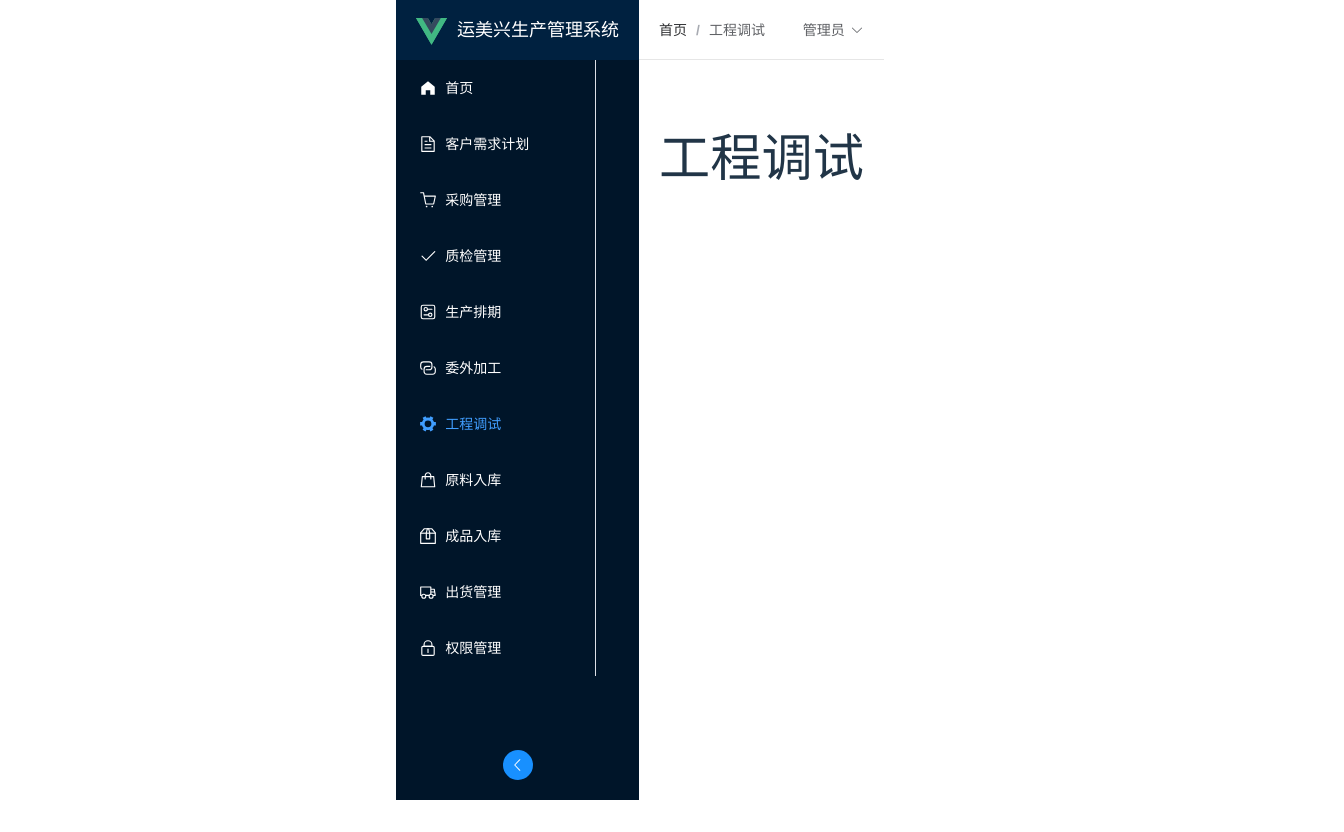
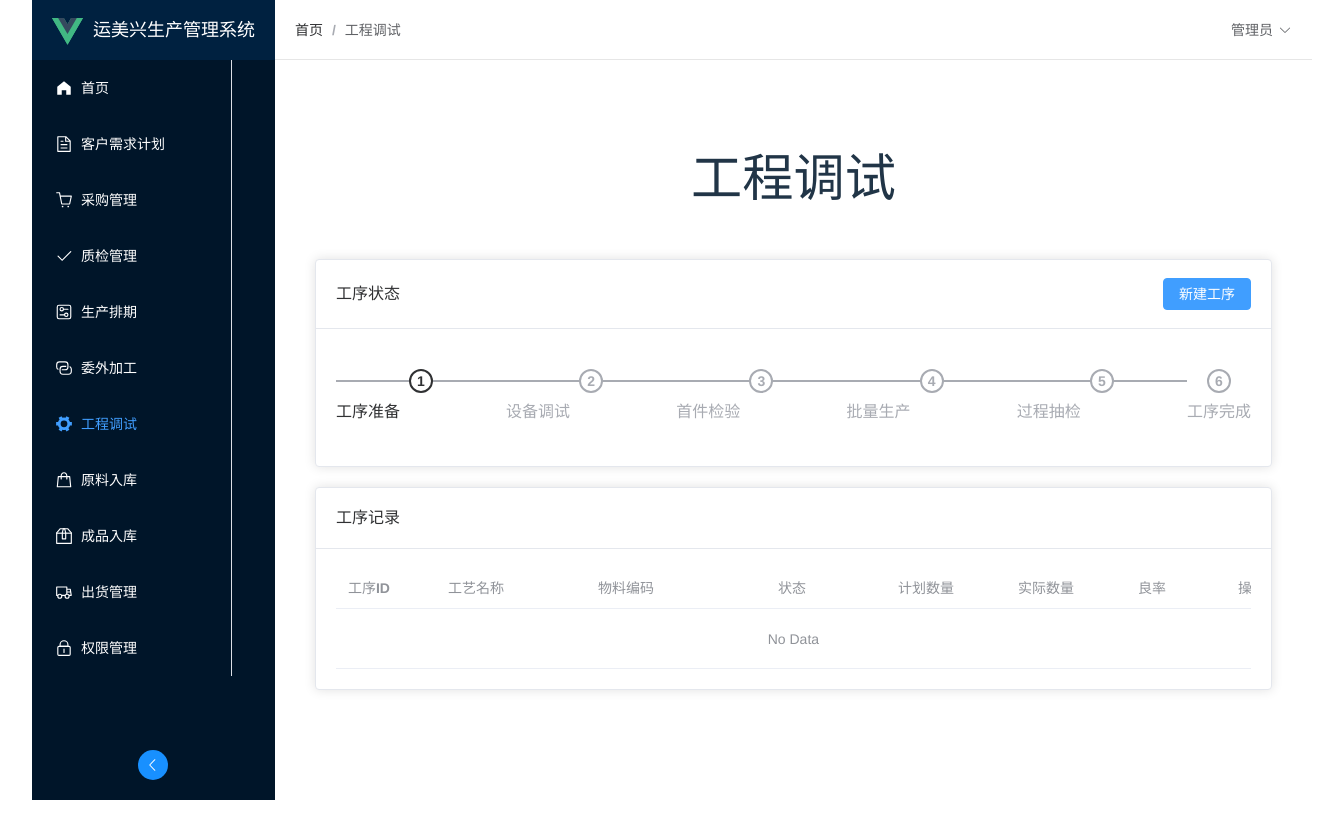
Before and after one commit to giftboys8/ymx, a Vue app: page /engineering in a window 1280 px wide. Shown: the whole page, 1344 px wide, since content can reach past the window. Built offline with nearby package versions, Linux system fonts and the light colour scheme.

Commit message:
工程调试

```diff
--- a/src/views/Engineering.vue
+++ b/src/views/Engineering.vue
@@ -1,17 +1,207 @@
 <template>
-  <div>
+  <div class="engineering-container">
     <h1>工程调试</h1>
-    <!-- 工程调试记录管理内容将放在这里 -->
+
+    <!-- 工序状态概览 -->
+    <el-card class="status-card">
+      <template #header>
+        <div class="card-header">
+          <span>工序状态</span>
+          <el-button type="primary" @click="startNewProcess">新建工序</el-button>
+        </div>
+      </template>
+      <el-steps :active="currentStep" finish-status="success">
+        <el-step title="工序准备" />
+        <el-step title="设备调试" />
+        <el-step title="首件检验" />
+        <el-step title="批量生产" />
+        <el-step title="过程抽检" />
+        <el-step title="工序完成" />
+      </el-steps>
+    </el-card>
+
+    <!-- 工序详情表格 -->
+    <el-card class="process-card">
+      <template #header>
+        <div class="card-header">
+          <span>工序记录</span>
+        </div>
+      </template>
+      <el-table :data="processRecords" style="width: 100%">
+        <el-table-column prop="process_id" label="工序ID" width="100" />
+        <el-table-column prop="process_name" label="工艺名称" width="150" />
+        <el-table-column prop="material_code" label="物料编码" width="180" />
+        <el-table-column prop="status" label="状态" width="120">
+          <template #default="scope">
+            <el-tag :type="getStatusType(scope.row.status)">{{ scope.row.status }}</el-tag>
+          </template>
+        </el-table-column>
+        <el-table-column prop="planned_quantity" label="计划数量" width="120" />
+        <el-table-column prop="actual_quantity" label="实际数量" width="120" />
+        <el-table-column prop="yield_rate" label="良率" width="100">
+          <template #default="scope">
+            {{ scope.row.yield_rate }}%
+          </template>
+        </el-table-column>
+        <el-table-column label="操作" width="200">
+          <template #default="scope">
+            <el-button size="small" @click="handleProcess(scope.row)">处理</el-button>
+            <el-button size="small" type="danger" @click="handleDelete(scope.row)">删除</el-button>
+          </template>
+        </el-table-column>
+      </el-table>
+    </el-card>
+
+    <!-- 工序处理对话框 -->
+    <el-dialog v-model="dialogVisible" :title="dialogTitle" width="50%">
+      <el-form :model="currentProcess" label-width="120px">
+        <el-form-item label="工艺名称">
+          <el-input v-model="currentProcess.process_name" />
+        </el-form-item>
+        <el-form-item label="物料编码">
+          <el-input v-model="currentProcess.material_code" />
+        </el-form-item>
+        <el-form-item label="计划数量">
+          <el-input-number v-model="currentProcess.planned_quantity" :min="0" />
+        </el-form-item>
+        <el-form-item label="工艺参数" v-if="currentStep === 0">
+          <el-input type="textarea" v-model="currentProcess.parameters" rows="3" />
+        </el-form-item>
+        <el-form-item label="设备状态" v-if="currentStep === 1">
+          <el-select v-model="currentProcess.equipment_status">
+            <el-option label="正常" value="normal" />
+            <el-option label="待调试" value="pending" />
+            <el-option label="故障" value="fault" />
+          </el-select>
+        </el-form-item>
+        <el-form-item label="检验结果" v-if="currentStep === 2 || currentStep === 4">
+          <el-radio-group v-model="currentProcess.inspection_result">
+            <el-radio label="pass">合格</el-radio>
+            <el-radio label="fail">不合格</el-radio>
+          </el-radio-group>
+        </el-form-item>
+        <el-form-item label="实际数量" v-if="currentStep === 3">
+          <el-input-number v-model="currentProcess.actual_quantity" :min="0" />
+        </el-form-item>
+      </el-form>
+      <template #footer>
+        <span class="dialog-footer">
+          <el-button @click="dialogVisible = false">取消</el-button>
+          <el-button type="primary" @click="saveProcess">确认</el-button>
+        </span>
+      </template>
+    </el-dialog>
   </div>
 </template>
 
 <script>
 export default {
   name: 'Engineering',
-  // 组件逻辑将在这里实现
+  data() {
+    return {
+      currentStep: 0,
+      dialogVisible: false,
+      dialogTitle: '',
+      processRecords: [],
+      currentProcess: {
+        process_id: '',
+        process_name: '',
+        material_code: '',
+        planned_quantity: 0,
+        actual_quantity: 0,
+        yield_rate: 0,
+        status: '未开始',
+        parameters: '',
+        equipment_status: 'normal',
+        inspection_result: 'pass'
+      }
+    }
+  },
+  methods: {
+    startNewProcess() {
+      this.dialogTitle = '新建工序'
+      this.currentProcess = {
+        process_id: Date.now().toString(),
+        process_name: '',
+        material_code: '',
+        planned_quantity: 0,
+        actual_quantity: 0,
+        yield_rate: 0,
+        status: '未开始',
+        parameters: '',
+        equipment_status: 'normal',
+        inspection_result: 'pass'
+      }
+      this.dialogVisible = true
+    },
+    handleProcess(row) {
+      this.dialogTitle = '处理工序'
+      this.currentProcess = { ...row }
+      this.dialogVisible = true
+    },
+    handleDelete(row) {
+      this.$confirm('确认删除该工序记录?', '提示', {
+        confirmButtonText: '确定',
+        cancelButtonText: '取消',
+        type: 'warning'
+      }).then(() => {
+        const index = this.processRecords.findIndex(item => item.process_id === row.process_id)
+        if (index !== -1) {
+          this.processRecords.splice(index, 1)
+          this.$message.success('删除成功')
+        }
+      }).catch(() => {})
+    },
+    saveProcess() {
+      if (this.currentProcess.process_id) {
+        const index = this.processRecords.findIndex(
+          item => item.process_id === this.currentProcess.process_id
+        )
+        if (index !== -1) {
+          this.processRecords[index] = { ...this.currentProcess }
+        } else {
+          this.processRecords.push({ ...this.currentProcess })
+        }
+      } else {
+        this.processRecords.push({ ...this.currentProcess })
+      }
+      this.dialogVisible = false
+      this.$message.success('保存成功')
+    },
+    getStatusType(status) {
+      const statusMap = {
+        '未开始': 'info',
+        '进行中': 'warning',
+        '已完成': 'success',
+        '异常': 'danger'
+      }
+      return statusMap[status] || 'info'
+    }
+  }
 }
 </script>
 
 <style scoped>
-/* 组件样式将放在这里 */
+.engineering-container {
+  padding: 20px;
+}
+
+.status-card,
+.process-card {
+  margin-bottom: 20px;
+}
+
+.card-header {
+  display: flex;
+  justify-content: space-between;
+  align-items: center;
+}
+
+.el-steps {
+  margin: 20px 0;
+}
+
+.dialog-footer {
+  text-align: right;
+}
 </style>
```
